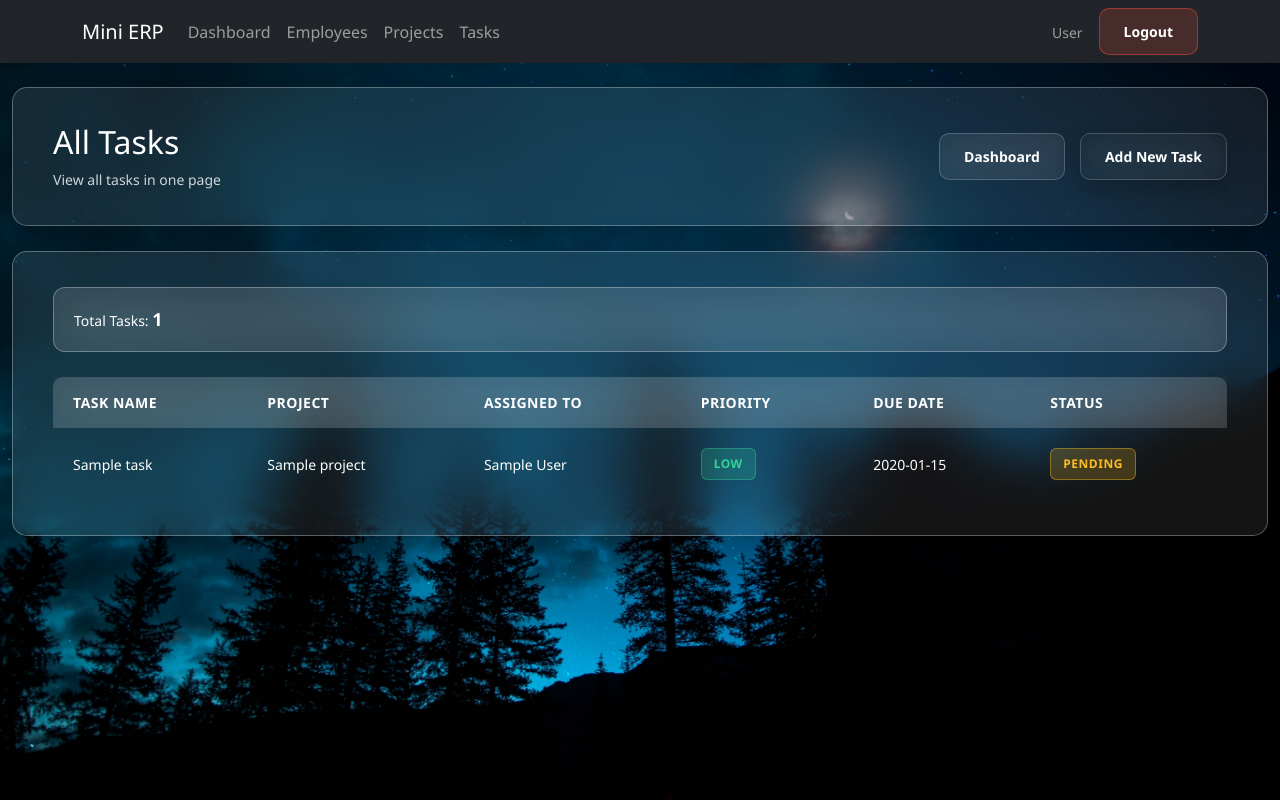
After one commit to vedntsaxnea/MINI_ERP_LAMPP_PROJECT-, a PHP site: page /pages/all_tasks.php in a window 1280 px wide. The commit adds this page. Run offline with PHP 8.4, Linux system fonts and the light colour scheme; the visitor is signed in with stand-in values (Sample User, id 1); tables that the repository leaves empty hold one stand-in row (values such as "Sample post").

Commit message:
Made changes to the pages and improve UI

```diff
--- /dev/null
+++ b/pages/all_tasks.php
@@ -0,0 +1,106 @@
+<?php
+session_start();
+require '../config/db.php';
+
+if (!isset($_SESSION['logged_in']) || $_SESSION['logged_in'] !== true) {
+    $_SESSION['error'] = 'Please login to access this page.';
+    header('Location: login.php');
+    exit;
+}
+
+if (!isset($_SESSION['role']) || $_SESSION['role'] != 'admin') {
+    $_SESSION['error'] = 'Access Denied: Admin privileges required.';
+    header('Location: dashboard.php');
+    exit;
+}
+
+$error_message = '';
+
+try {
+    $sql = "SELECT tasks.*, projects.name AS project_name, employees.first_name, employees.last_name
+            FROM tasks
+            JOIN projects ON tasks.project_id = projects.id
+            LEFT JOIN employees ON tasks.assigned_to = employees.id
+            ORDER BY tasks.id DESC";
+    $stmt = $pdo->prepare($sql);
+    $stmt->execute();
+    $tasks = $stmt->fetchAll();
+} catch (PDOException $e) {
+    $error_message = 'Error fetching tasks: ' . htmlspecialchars($e->getMessage());
+    $tasks = [];
+}
+?>
+
+<!DOCTYPE html>
+<html lang="en">
+<head>
+    <title>All Tasks - Footprints</title>
+    <?php include 'head.php'; ?>
+</head>
+<body>
+    <?php include 'navbar.php'; ?>
+    <div class="container-fluid mt-4">
+        <div class="header-section">
+            <div class="header-content">
+                <h1>All Tasks</h1>
+                <p class="subtitle">View all tasks in one page</p>
+            </div>
+            <div class="header-actions">
+                <a href="dashboard.php" class="btn btn-secondary">Dashboard</a>
+                <a href="tasks.php" class="btn btn-primary">Add New Task</a>
+            </div>
+        </div>
+
+        <div class="table-container">
+            <?php if (!empty($error_message)): ?>
+            <div class="alert alert-error"><?php echo htmlspecialchars($error_message); ?></div>
+            <?php endif; ?>
+
+            <?php if (!empty($tasks)): ?>
+            <div class="employee-count">
+                <span>Total Tasks: <strong><?php echo count($tasks); ?></strong></span>
+            </div>
+
+            <table class="employee-table">
+                <thead>
+                    <tr>
+                        <th>Task Name</th>
+                        <th>Project</th>
+                        <th>Assigned To</th>
+                        <th>Priority</th>
+                        <th>Due Date</th>
+                        <th>Status</th>
+                    </tr>
+                </thead>
+                <tbody>
+                    <?php foreach ($tasks as $task): ?>
+                    <tr>
+                        <td><?php echo htmlspecialchars($task['name']); ?></td>
+                        <td><?php echo htmlspecialchars($task['project_name']); ?></td>
+                        <td><?php echo htmlspecialchars(trim(($task['first_name'] ?? 'Unassigned') . ' ' . ($task['last_name'] ?? ''))); ?></td>
+                        <td>
+                            <span class="priority-badge priority-<?php echo htmlspecialchars($task['priority']); ?>">
+                                <?php echo htmlspecialchars(ucfirst($task['priority'])); ?>
+                            </span>
+                        </td>
+                        <td><?php echo htmlspecialchars($task['due_date'] ?? 'N/A'); ?></td>
+                        <td>
+                            <span class="status-badge status-<?php echo htmlspecialchars($task['status']); ?>">
+                                <?php echo htmlspecialchars(ucfirst($task['status'])); ?>
+                            </span>
+                        </td>
+                    </tr>
+                    <?php endforeach; ?>
+                </tbody>
+            </table>
+            <?php else: ?>
+            <div class="empty-state">
+                <h3>No Tasks Found</h3>
+                <p>There are no tasks to display right now.</p>
+            </div>
+            <?php endif; ?>
+        </div>
+    </div>
+    <?php include 'footer.php'; ?>
+</body>
+</html>
--- a/pages/dashboard.php
+++ b/pages/dashboard.php
@@ -43,8 +43,8 @@ if (!isset($_SESSION['logged_in']) || $_SESSION['logged_in'] !== true) {
                     <p class="mb-4" style = "color: rgb(255, 255, 255);">Welcome to your Mini ERP system. Select a menu option to get started.</p>
                     <div class="d-flex gap-3">
                         <a href="employees.php" class="btn btn-primary">Manage Employees</a>
-                        <a href="projects.php" class="btn btn-primary">Manage Projects</a>
-                        <a href="tasks.php" class="btn btn-primary">Manage Tasks</a>
+                        <a href="all_projects.php" class="btn btn-primary"> All Projects</a>
+                        <a href="all_tasks.php" class="btn btn-primary"> All Tasks</a>
                     </div>
                 <?php else: ?>
                     <p class="mb-4" style = "color: rgb(255, 255, 255);">Welcome to your workspace. View and manage your assigned tasks.</p>
--- a/pages/navbar.php
+++ b/pages/navbar.php
@@ -15,8 +15,8 @@ if (session_status() === PHP_SESSION_NONE) {
         <li class="nav-item"><a class="nav-link" href="dashboard.php">Dashboard</a></li>
         <?php if(isset($_SESSION['role']) && $_SESSION['role'] == 'admin'): ?>
             <li class="nav-item"><a class="nav-link" href="employees.php">Employees</a></li>
-            <li class="nav-item"><a class="nav-link" href="projects.php">Projects</a></li>
-            <li class="nav-item"><a class="nav-link" href="tasks.php">Tasks</a></li>
+          <li class="nav-item"><a class="nav-link" href="all_projects.php">Projects</a></li>
+          <li class="nav-item"><a class="nav-link" href="all_tasks.php">Tasks</a></li>
         <?php else: ?>
             <li class="nav-item"><a class="nav-link" href="my_tasks.php">My Tasks</a></li>
         <?php endif; ?>
```
Also changed, not shown: pages/all_projects.php (added, +95 -0 lines), pages/login.php (+16 -1 lines), pages/auth_login.php (line endings or trailing spaces).
